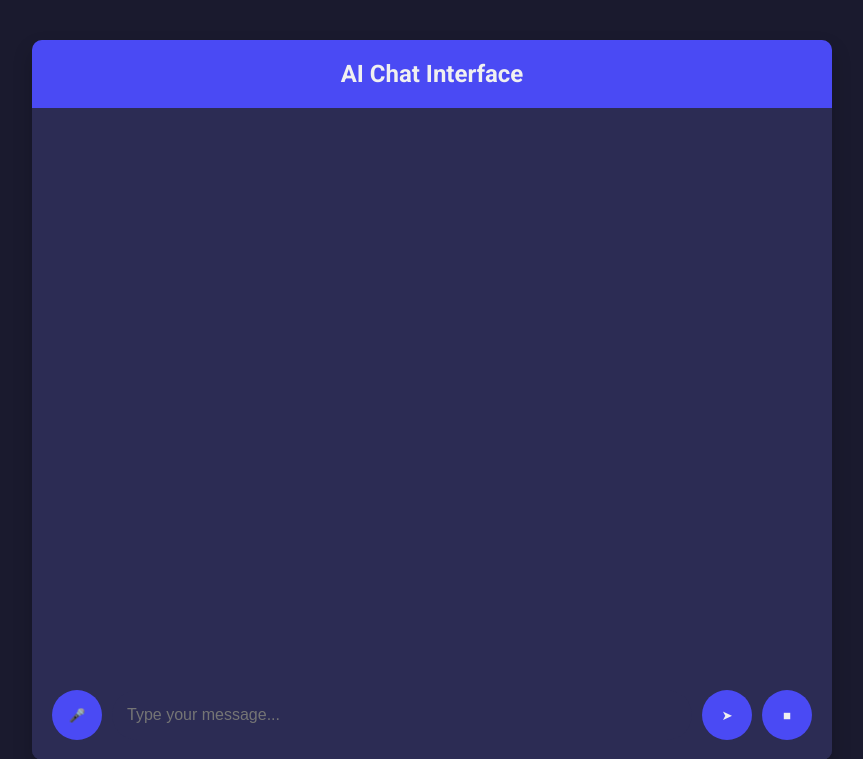
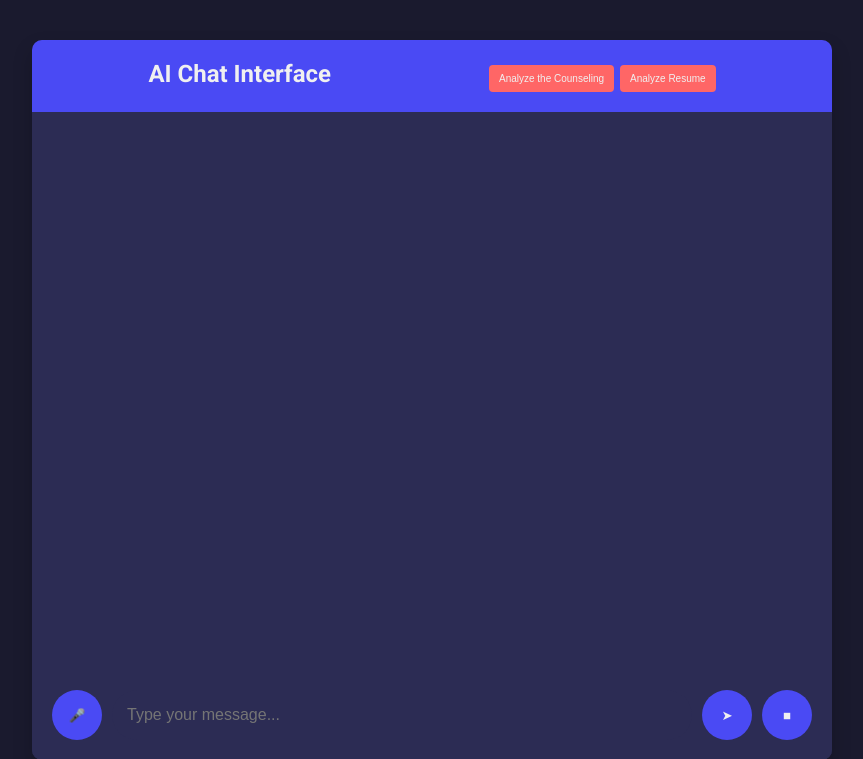
Before and after one commit to JeromeJaya/Ai-counslling, a Python web app: template template/index.html in a window 1280 px wide. Shown: the top 759 px of the page, without its empty margins (208-1071 px from the left). Run offline with Jinja, Linux system fonts and the light colour scheme; the template is opened without the code that fills it, so the values that code supplies are empty.

Commit message:
Update index.html

```diff
--- a/template/index.html
+++ b/template/index.html
@@ -50,6 +50,22 @@
         .chat-header h1 {
             font-size: 24px;
             font-weight: 700;
+        }
+
+        .analyze-btn {
+            background-color: #ff6666;
+            color: var(--text-color);
+            border: none;
+            padding: 8px 10px;
+            border-radius: 4px;
+            cursor: pointer;
+            transition: background-color 0.3s ease;
+            font-size: 10px;
+        }
+
+        .analyze-btn:hover {
+            background-color: #ff0000;
+            box-shadow: 0px 0px 8px red;
         }
 
         .chat-main {
@@ -141,7 +157,8 @@
 <body>
     <div class="chat-container">
         <header class="chat-header">
-            <h1>AI Chat Interface</h1>
+            <h1>AI Chat Interface <button style="margin-left: 20%;" class="analyze-btn" href="">Analyze the Counseling</button>
+                <button style="margin-left: 0%;" class="analyze-btn" href="">Analyze Resume</button></h1>
         </header>
         <main class="chat-main" id="lip">
             <div class="chat-messages" id="chatMessages"></div>
@@ -166,10 +183,10 @@
         const sendButton = document.getElementById('sendButton');
         const micButton = document.getElementById('micButton');
         const stopButton = document.getElementById('stopButton');
+        const predictButton = document.getElementById('');
 
         let recognition;
         let synthesis;
-
         // Initialize speech recognition
         if ('SpeechRecognition' in window || 'webkitSpeechRecognition' in window) {
             recognition = new (window.SpeechRecognition || window.webkitSpeechRecognition)();
```
